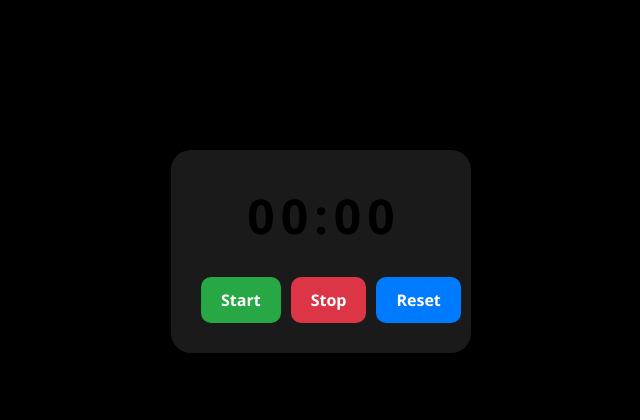
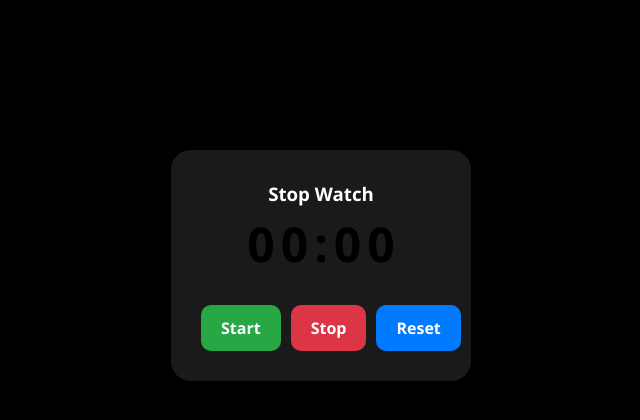
Before and after one commit to Kapil307/stopwatch, a React (Vite) app: page / in a window 1280 px wide. Shown: the top 420 px of the page, without its empty margins (319-959 px from the left). Built offline with nearby package versions, Linux system fonts and the light colour scheme.

Commit message:
Update something

```diff
--- a/src/App.jsx
+++ b/src/App.jsx
@@ -40,7 +40,7 @@ const Stopwatch = () => {
   const currentTimeString = formatTime(time);
 
   return (
-    <div className="frame">
+    <div className="frame"> <h3>Stop Watch</h3>
       <div className="time">
         {currentTimeString.split('').map((char, index) => {
           const isChanging = char !== prevTimeString[index];
```
Also changed, not shown: 1 other file (tests, documents, lock files or other folders).
